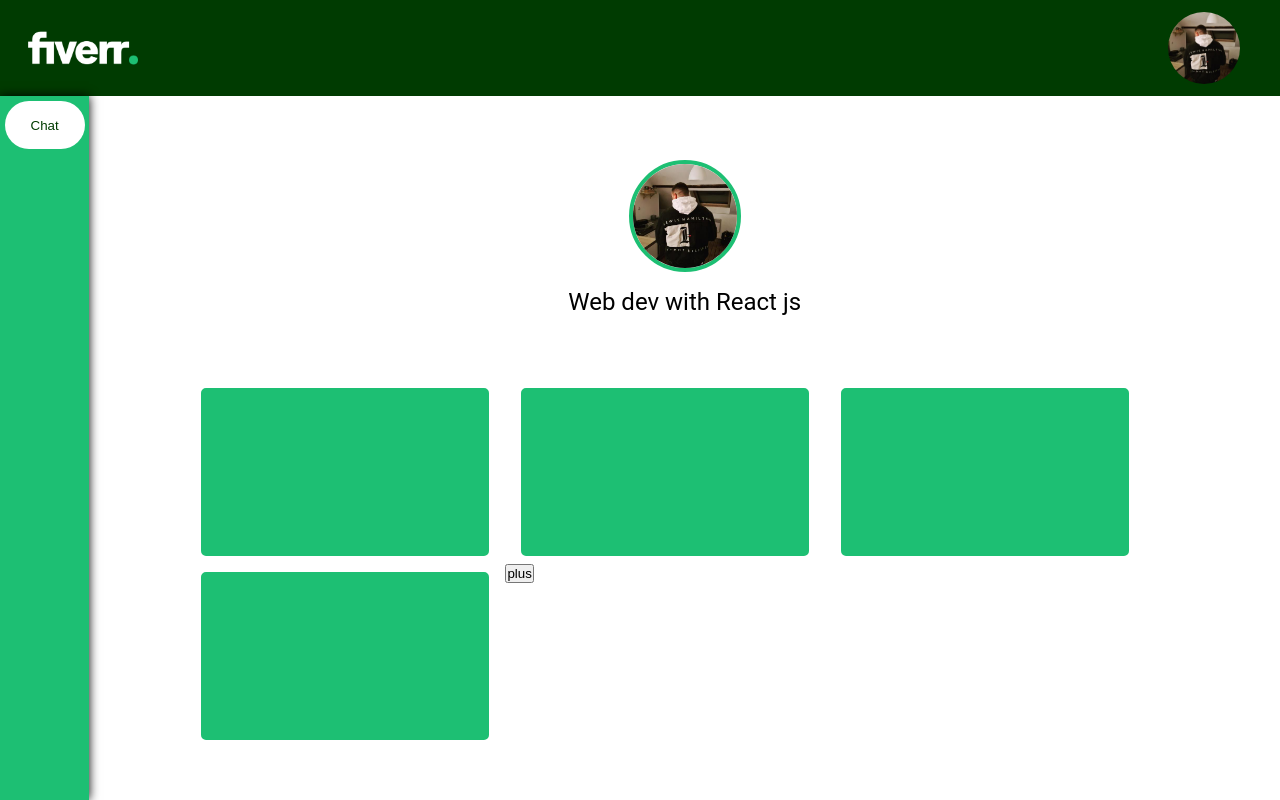
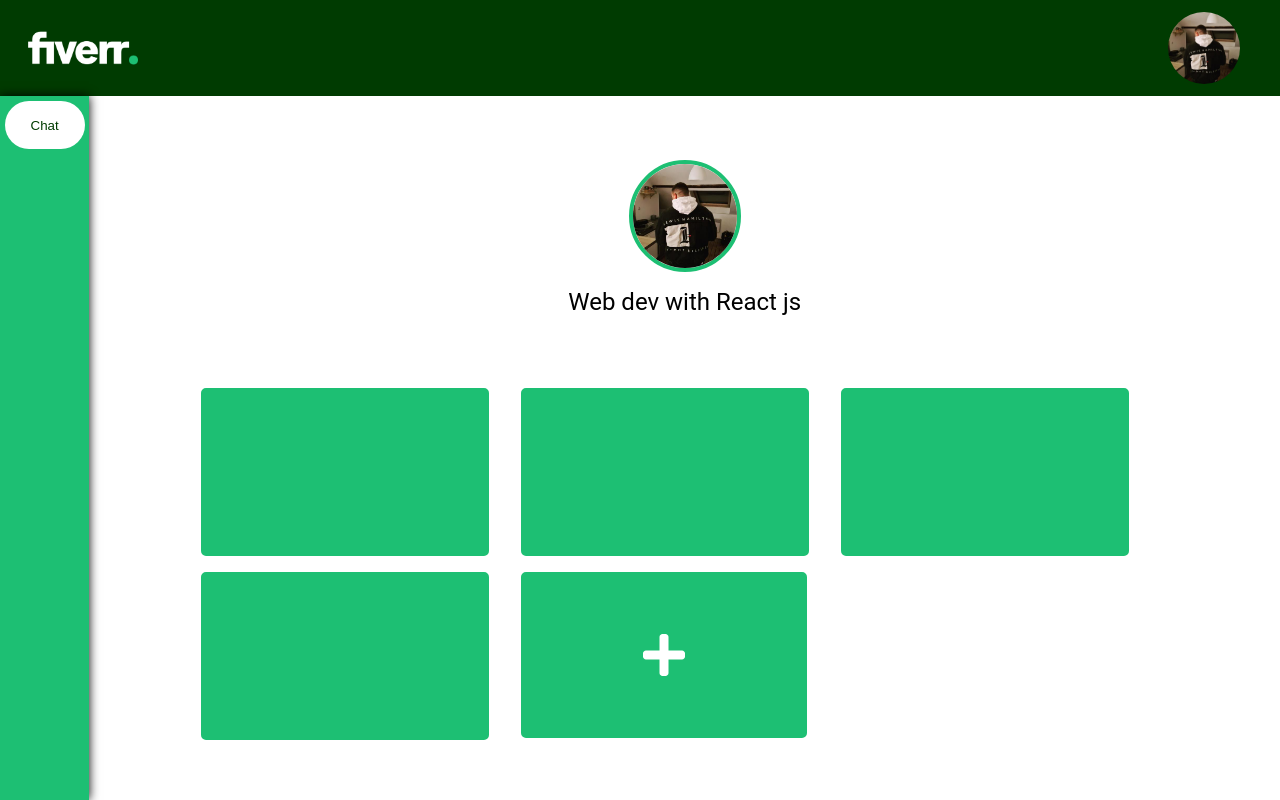
Before and after one commit to WildCodeSchool/reims-js-2103-hackathon-fish-and-sheeps, a React (Create React App) app in the folder Front/: page /profile in a window 1280 px wide. Built offline with nearby package versions, Linux system fonts and the light colour scheme.

Commit message:
Created page to create new video, installed font awesome and css new video button

```diff
--- a/Front/package.json
+++ b/Front/package.json
@@ -3,6 +3,9 @@
   "version": "0.1.0",
   "private": true,
   "dependencies": {
+    "@fortawesome/fontawesome-svg-core": "^1.2.35",
+    "@fortawesome/free-solid-svg-icons": "^5.15.3",
+    "@fortawesome/react-fontawesome": "^0.1.14",
     "@testing-library/jest-dom": "^5.14.1",
     "@testing-library/react": "^11.2.7",
     "@testing-library/user-event": "^12.8.3",
--- /dev/null
+++ b/Front/src/pages/CreateVideo.jsx
@@ -0,0 +1,11 @@
+import React from "react";
+
+function CreateVideo() {
+  return (
+    <div>
+      <h1>Hello from Create video page</h1>
+    </div>
+  );
+}
+
+export default CreateVideo;
--- a/Front/src/pages/Profile.css
+++ b/Front/src/pages/Profile.css
@@ -24,3 +24,26 @@
 .btnFollow:hover{
 background-color:#1dbf73 ;
 }
+
+.icon {
+  color: white;
+  font-size: 3rem;
+}
+
+.create__video__button {
+  border: solid 3px #1dbf73;
+  border-radius: 50%;
+  display: flex;
+  justify-content: center;
+  align-items: center;
+  width: 35vmin;
+  height: 20vmin;
+  background-color:#1dbf73;
+  border-radius: 5px;
+  margin: 0.5rem 1rem;
+  cursor: pointer;
+}
+
+.create__video__button:hover {
+  opacity: 80%;
+}
--- a/Front/src/pages/Profile.jsx
+++ b/Front/src/pages/Profile.jsx
@@ -1,8 +1,11 @@
 import React from "react";
 import styled from "styled-components";
+import { FontAwesomeIcon } from "@fortawesome/react-fontawesome";
+import { faPlus } from "@fortawesome/free-solid-svg-icons";
 import NavBar from "../components/NavBar.jsx";
 import FollowBar from "../components/FollowBar.jsx";
 import VideoProfile from "../components/VideoProfile.jsx";
+import CreateVideo from "./CreateVideo.jsx";
 import pdpToto from "../components/assets/test.jpg";
 
 import "./Profile.css";
@@ -54,7 +57,18 @@ function Profile() {
       src: null,
     },
   ];
+  const [createVideo, setCreateVideo] = React.useState(false);
 
+  const createNewVideo = () => {
+    setCreateVideo(!createVideo);
+  };
+
+  /* Si l'état de mon state createVideo = true, alors return
+  d'un nouveau composant qui sera ma page de création de vidéo */
+
+  if (createVideo) {
+    return <CreateVideo />;
+  }
   return (
     <>
       <NavBar />
@@ -68,7 +82,18 @@ function Profile() {
           <UserContent>
             {userVideos.map((videoToDisplay) => {
               if (videoToDisplay.src == null) {
-                return <button>plus</button>;
+                return (
+                  <div
+                    className="create__video__button"
+                    role="button"
+                    aria-label="Close"
+                    tabIndex="-1"
+                    onKeyDown={createNewVideo}
+                    onClick={createNewVideo}
+                  >
+                    <FontAwesomeIcon className="icon" icon={faPlus} />
+                  </div>
+                );
               }
               return (
                 <VideoProfile
```
Also changed, not shown: 1 other file (tests, documents, lock files or other folders).
